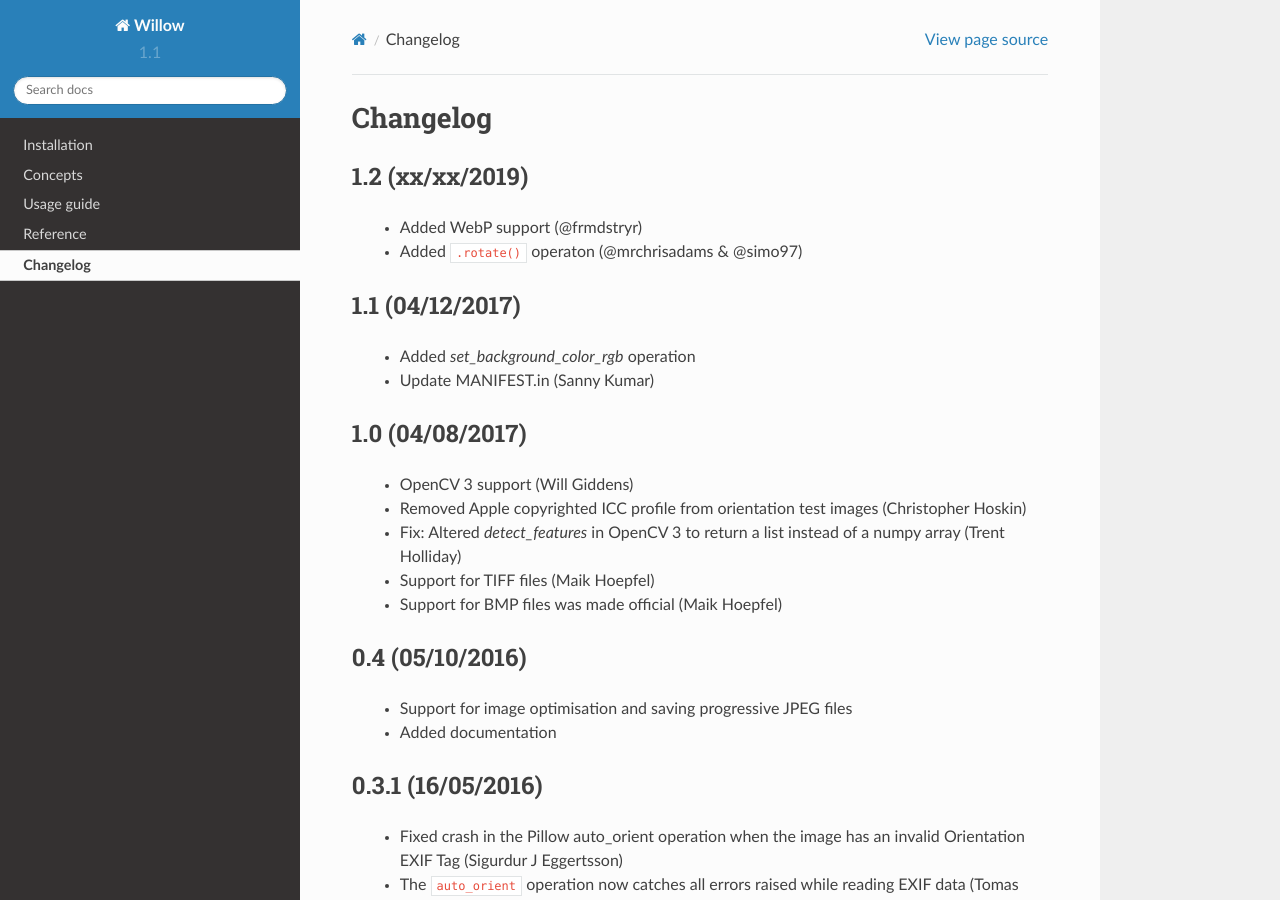
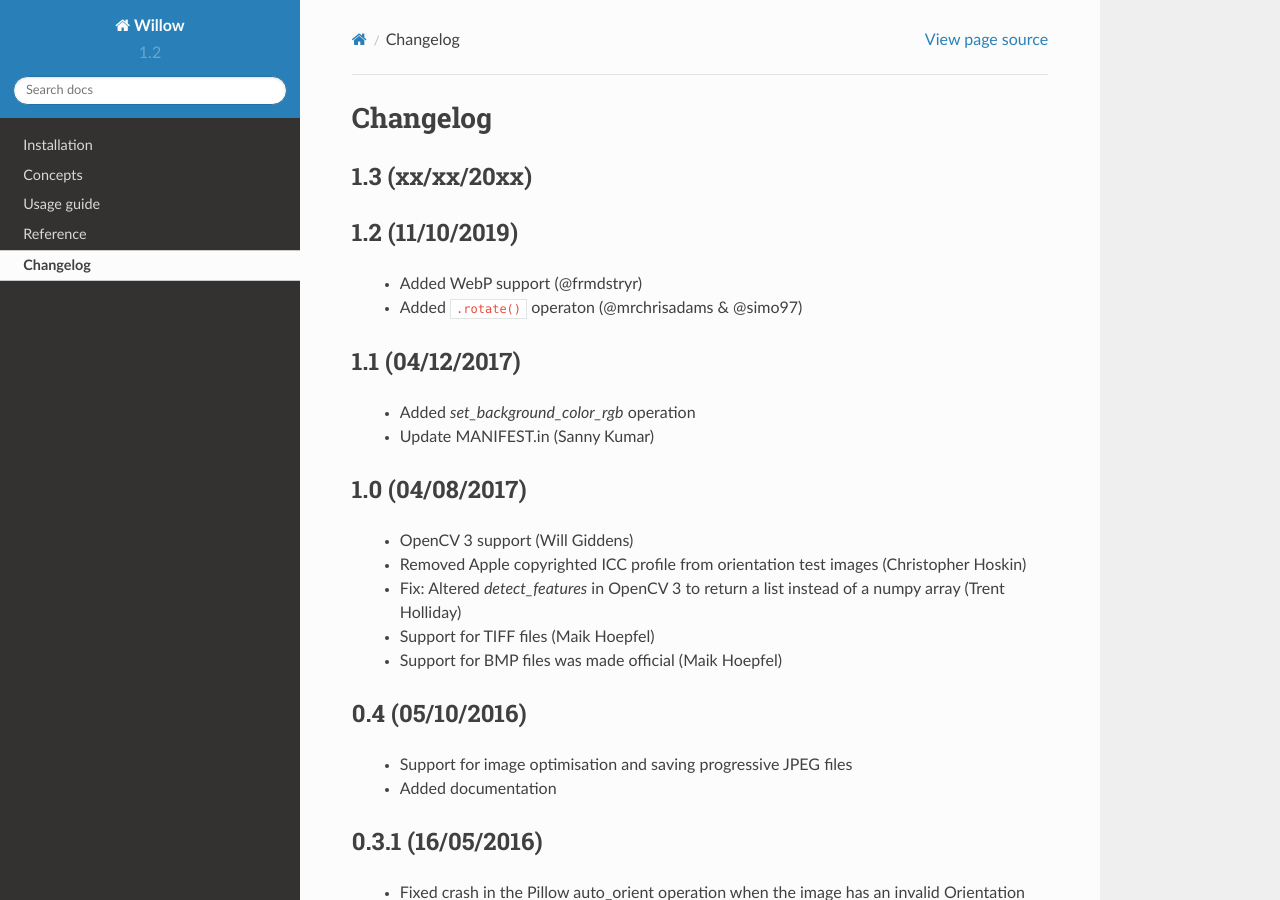
Before and after one commit to wagtail/Willow, a Sphinx documentation site: the page built from docs/changelog.rst, in a window 1280 px wide and 900 px high. Built offline with Sphinx 7.4.7 and the Read the Docs theme 2.0.0, drawn with Linux system fonts in a browser that asks for light colours.

Commit message:
Bump version to 1.2

```diff
--- a/docs/changelog.rst
+++ b/docs/changelog.rst
@@ -1,7 +1,11 @@
 Changelog
 =========
 
-1.2 (xx/xx/2019)
+1.3 (xx/xx/20xx)
+----------------
+
+
+1.2 (11/10/2019)
 ----------------
 
  - Added WebP support (@frmdstryr)
--- a/setup.py
+++ b/setup.py
@@ -20,7 +20,7 @@
 
 setup(
     name='Willow',
-    version='1.1',
+    version='1.2',
     description='A Python image library that sits on top of Pillow, Wand and OpenCV',
     author='Karl Hobley',
     author_email='karl@kaed.uk',
--- a/willow/__init__.py
+++ b/willow/__init__.py
@@ -31,4 +31,4 @@
 setup()
 
 
-__version__ = '1.1'
+__version__ = '1.2'
```
